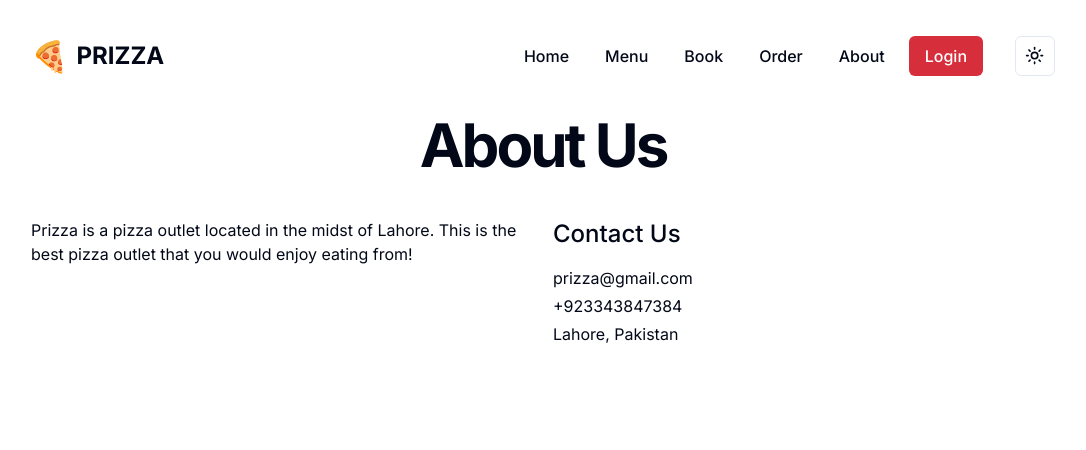
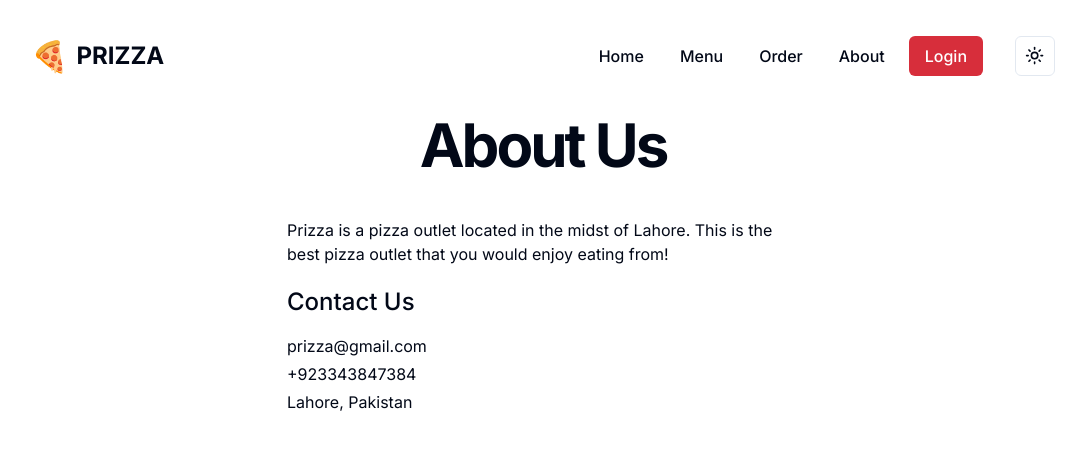
Before and after one commit to aashirisrar/pizza-app, a Next.js app: page /about in a window 1280 px wide. Shown: the top 450 px of the page, without its empty margins (97-1183 px from the left). Built offline with nearby package versions, Linux system fonts and the light colour scheme.

Commit message:
updated about page and deleted book page

```diff
--- a/app/(dashboard)/(routes)/about/page.tsx
+++ b/app/(dashboard)/(routes)/about/page.tsx
@@ -10,7 +10,7 @@ const About = () => {
               About Us
             </h1>
           </div>
-          <div className="flex gap-5">
+          <div className="flex flex-col items-center gap-5">
             <div className="text-start w-1/2">
               <div>
                 Prizza is a pizza outlet located in the midst of Lahore. This is
--- a/app/(dashboard)/(routes)/book/page.tsx
+++ /dev/null
@@ -1,15 +0,0 @@
-import React from 'react'
-
-const Book = () => {
-    return (
-        <div className="relative flex min-h-screen flex-col bg-background">
-            <main className="flex-1">
-                <div className="container1 relative">
-                    Hello from booking page
-                </div>
-            </main>
-        </div>
-    )
-}
-
-export default Book
--- a/components/navbar.tsx
+++ b/components/navbar.tsx
@@ -47,15 +47,6 @@ export function MainNavigationMenu() {
                     </Link>
                   </NavigationMenuItem>
                   <NavigationMenuItem>
-                    <Link href="/book" legacyBehavior passHref>
-                      <NavigationMenuLink
-                        className={navigationMenuTriggerStyle()}
-                      >
-                        Book
-                      </NavigationMenuLink>
-                    </Link>
-                  </NavigationMenuItem>
-                  <NavigationMenuItem>
                     <Link href="/order" legacyBehavior passHref>
                       <NavigationMenuLink
                         className={navigationMenuTriggerStyle()}
```
